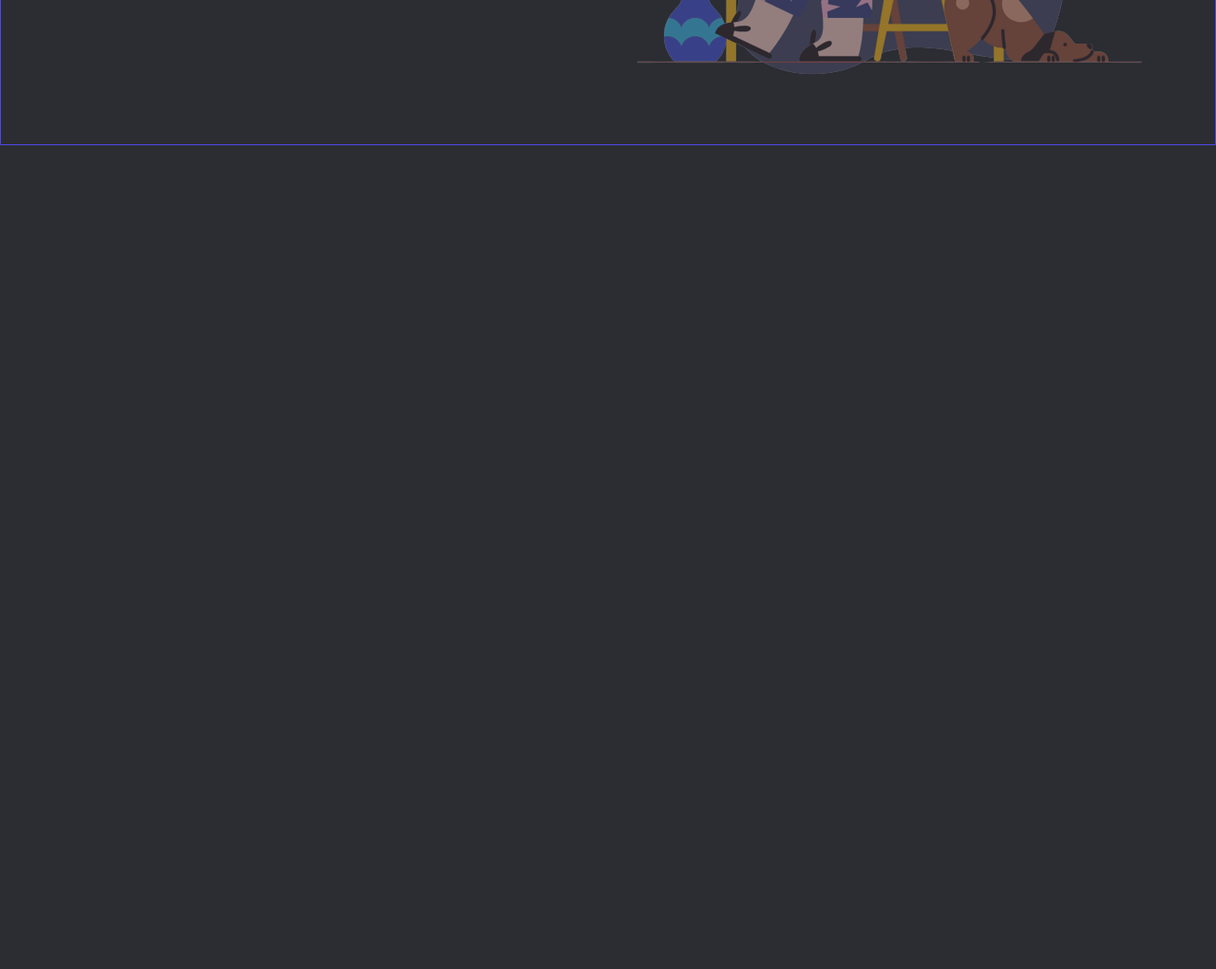
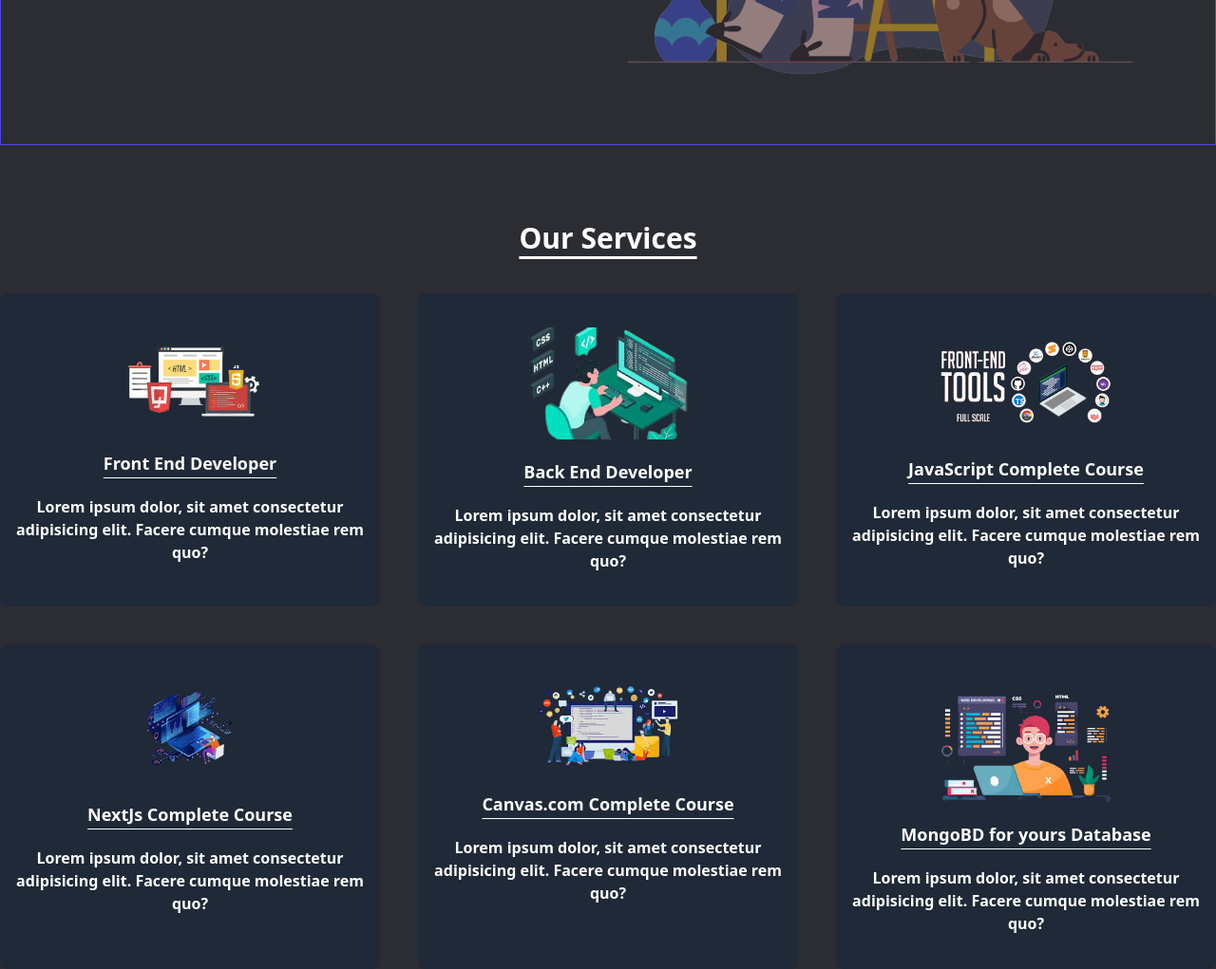
Before and after one commit to sojib-web/Tailwind_ss_projects, a website built with Vite: page index.html in a window 1280 px wide. Shown: the part 575-1596 px from the top of the page at 95% size. Before the commit the page ends 800 px from the top, so only its background shows below. Built offline with nearby package versions, Linux system fonts and the light colour scheme.

Commit message:
some shanges

```diff
--- a/index.html
+++ b/index.html
@@ -4,11 +4,12 @@
     <meta charset="UTF-8" />
     <meta name="viewport" content="width=device-width, initial-scale=1.0" />
     <!-- css file link hare -->
+    <script src="https://cdn.tailwindcss.com"></script>
     <link rel="stylesheet" href="css/main.css" />
     <title>Tailwind Projects</title>
   </head>
   <body class="bg-[#2B2D33]">
-    <nav class="bg-[#2B2D33] shadow-xl">
+    <nav class="bg-[#2B2D33] shadow-xl sticky top-0 z-10">
       <div class="container mx-auto items-center p-5">
         <div class="sm:flex justify-between">
           <div class="text-center mb-3">
@@ -39,13 +40,13 @@
       <div
         class="container mx-auto border border-indigo-600 border-t-0 sm:flex justify-around items-center text-center text-white h-[80vh] px-10 pt-10"
       >
-        <div class="p-5">
-          <h1 class="font-bold text-2xl sm:text-5xl mb-5 sm:mb-15">
+        <div class="">
+          <h1 class="font-bold text-2xl sm:text-5xl mb-5 sm:mb-16">
             Smart Coders: Learn <br />
             Programming
           </h1>
           <button
-            class="bg-indigo-900 hover:bg-indigo-950 px-7 py-3 my-10 rounded-full text-xl shadow-xl"
+            class="bg-indigo-900 transition hover:bg-indigo-950 px-7 py-3 rounded-full text-xl shadow-xl"
           >
             Join: Programming Shikhbo's team
             <svg
@@ -65,10 +66,133 @@
             </svg>
           </button>
         </div>
-        <div>
-          <img class="animate-pulse" src="images/hero-img.png" alt="" />
+        <div class="">
+          <img
+            class="animate-pulse sm:w-full w-1/2 mx-auto"
+            src="images/hero-img.png"
+            alt=""
+          />
         </div>
       </div>
     </header>
+
+    <!-- card section start  -->
+
+    <main class="container mx-auto">
+      <section class="mt-20">
+        <h2
+          class="text-center text-white text-3xl font-bold underline underline-offset-8"
+        >
+          Our Services
+        </h2>
+        <div class="grid md: grid-cols-2 lg:grid-cols-3 gap-10 mt-10">
+          <div
+            class="bg-gray-800 py-8 rounded-lg text-center border-4 border-[#1F2937] hover:border-indigo-700 cursor-pointer"
+          >
+            <img class="w-1/2 mx-auto" src="images/frontEnd.png" alt="" />
+            <h4
+              class="text-white underline underline-offset-8 text-lg font-bold my-5"
+            >
+              Front End Developer
+            </h4>
+            <p class="text-white font-semibold">
+              Lorem ipsum dolor, sit amet consectetur adipisicing elit. Facere
+              cumque molestiae rem quo?
+            </p>
+          </div>
+
+          <div
+            class="bg-gray-800 py-8 rounded-lg text-center border-4 border-[#1F2937] hover:border-indigo-700 cursor-pointer"
+          >
+            <img
+              class="w-1/2 mx-auto rounded"
+              src="images/frontEnd2.png"
+              alt=""
+            />
+            <h4
+              class="text-white underline underline-offset-8 text-lg font-bold my-5"
+            >
+              Back End Developer
+            </h4>
+            <p class="text-white font-semibold">
+              Lorem ipsum dolor, sit amet consectetur adipisicing elit. Facere
+              cumque molestiae rem quo?
+            </p>
+          </div>
+
+          <div
+            class="bg-gray-800 py-8 rounded-lg text-center border-4 border-[#1F2937] hover:border-indigo-700 cursor-pointer"
+          >
+            <img
+              class="w-1/2 mx-auto rounded"
+              src="images/frontEnd3.png"
+              alt=""
+            />
+            <h4
+              class="text-white underline underline-offset-8 text-lg font-bold my-5"
+            >
+              JavaScript Complete Course
+            </h4>
+            <p class="text-white font-semibold">
+              Lorem ipsum dolor, sit amet consectetur adipisicing elit. Facere
+              cumque molestiae rem quo?
+            </p>
+          </div>
+
+          <div
+            class="bg-gray-800 py-8 rounded-lg text-center border-4 border-[#1F2937] hover:border-indigo-700 cursor-pointer"
+          >
+            <img
+              class="w-1/2 mx-auto rounded-xl"
+              src="images/frontEnd4.png"
+              alt=""
+            />
+            <h4
+              class="text-white underline underline-offset-8 text-lg font-bold my-5"
+            >
+              NextJs Complete Course
+            </h4>
+            <p class="text-white font-semibold">
+              Lorem ipsum dolor, sit amet consectetur adipisicing elit. Facere
+              cumque molestiae rem quo?
+            </p>
+          </div>
+
+          <div
+            class="bg-gray-800 py-8 rounded-lg text-center border-4 border-[#1F2937] hover:border-indigo-700 cursor-pointer"
+          >
+            <img
+              class="w-1/2 mx-auto rounded-xl"
+              src="images/frontEnd1.png"
+              alt=""
+            />
+            <h4
+              class="text-white underline underline-offset-8 text-lg font-bold my-5"
+            >
+              Canvas.com Complete Course
+            </h4>
+            <p class="text-white font-semibold">
+              Lorem ipsum dolor, sit amet consectetur adipisicing elit. Facere
+              cumque molestiae rem quo?
+            </p>
+          </div>
+
+          <div
+            class="bg-gray-800 py-8 rounded-lg text-center border-4 border-[#1F2937] hover:border-indigo-700 cursor-pointer"
+          >
+            <img class="w-1/2 mx-auto" src="images/frontEnd6.png" alt="" />
+            <h4
+              class="text-white underline underline-offset-8 text-lg font-bold my-5"
+            >
+              MongoBD for yours Database
+            </h4>
+            <p class="text-white font-semibold">
+              Lorem ipsum dolor, sit amet consectetur adipisicing elit. Facere
+              cumque molestiae rem quo?
+            </p>
+          </div>
+        </div>
+      </section>
+    </main>
   </body>
 </html>
```
Also changed, not shown: css/main.css (line endings or trailing spaces), images/Programmer-Goals.webp (added), images/frontEnd1.png (added), images/frontEnd2.png (added), images/frontEnd3.png (added), images/frontEnd4.png (added), images/frontEnd5.png (added), images/frontEnd6.png (added), images/programmer-man-character-clipart-vector_csp48355456.webp (added).
